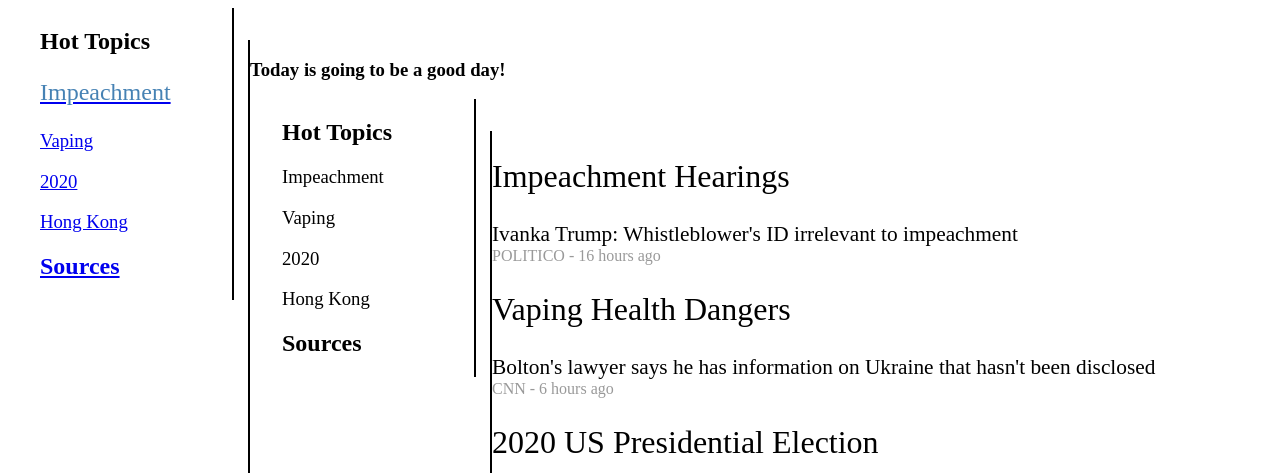
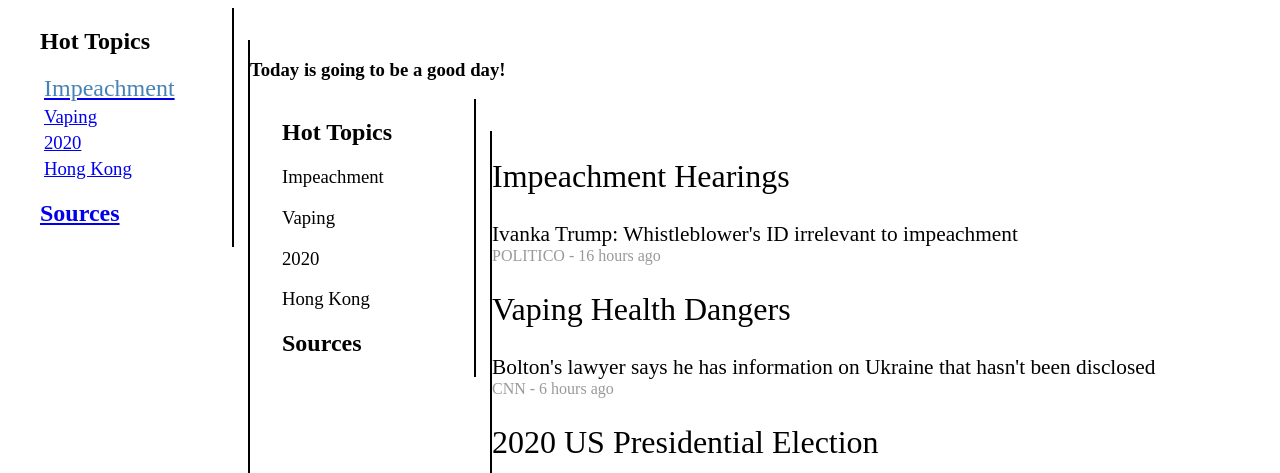
Before and after one commit to alan-luo/hackprinceton-19, a Flask app: page /viz in a window 1280 px wide. Shown: the top 473 px of the page. Run offline with Flask 2, Linux system fonts and the light colour scheme.

Commit message:
small edits

```diff
--- a/static/css/style.css
+++ b/static/css/style.css
@@ -38,3 +38,6 @@ body {
 	color:#999;
 	font-size:12pt;
 }
+.dropdown h3{
+	margin:4px;
+}
--- a/templates/index.html
+++ b/templates/index.html
@@ -2,7 +2,6 @@
 {% block title %}Index{% endblock %}
 {% block head %}
   {{ super() }}
-
 {% endblock %}
 {% block content %}
 <div class="newscontainer">
```
